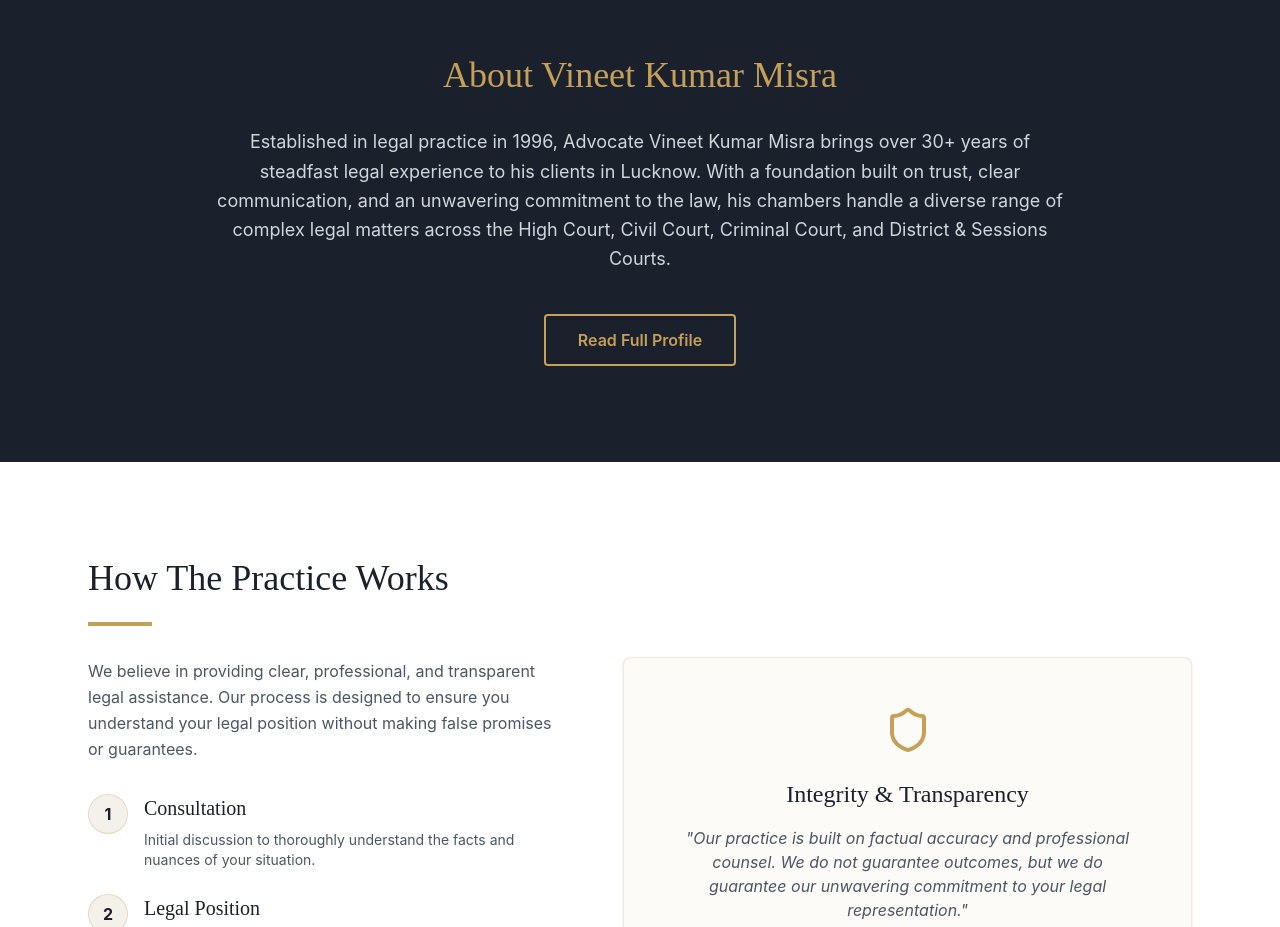
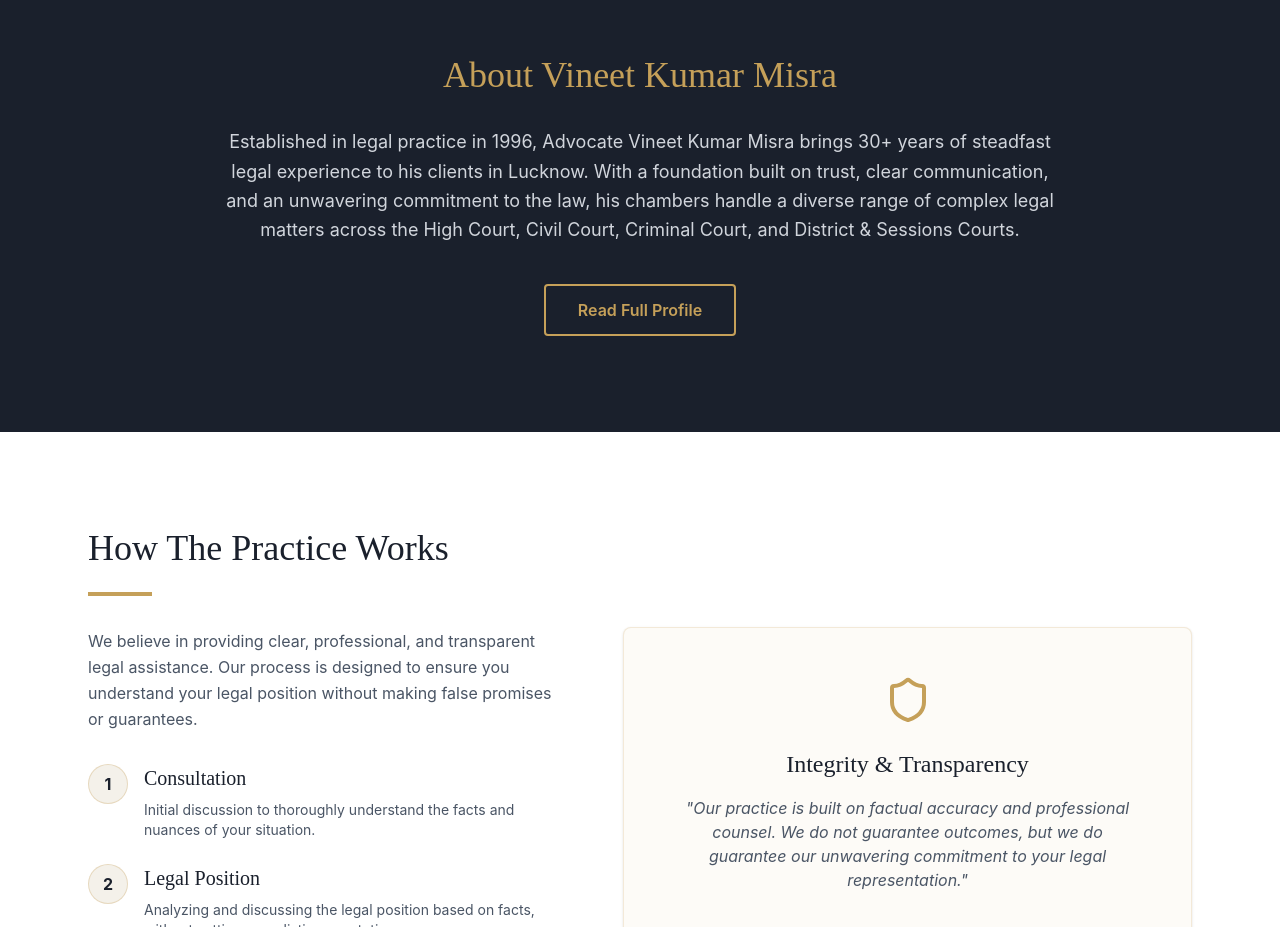
Before and after one commit to iVedansh/Legal-portfolio-, a React (Vite) app: page / in a window 1280 px wide. Shown: the part 1920-2847 px from the top of the page. Built offline with nearby package versions, Linux system fonts and the light colour scheme.

Commit message:
Polish 30+ years experience wording

```diff
--- a/src/pages/Home.tsx
+++ b/src/pages/Home.tsx
@@ -52,7 +52,7 @@ const Home = () => {
           <PracticeAreaCard title="District & Sessions Court" icon={Scale} description="Representation in Lucknow District & Sessions court cases." />
         </div>
       </div></section>
-      <section className="py-24 bg-navy-900 text-ivory-100"><div className="container mx-auto px-6 max-w-4xl text-center"><h2 className="text-4xl font-serif text-gold-500 mb-8">About Vineet Kumar Misra</h2><p className="text-lg text-gray-300 leading-relaxed mb-10">Established in legal practice in 1996, Advocate Vineet Kumar Misra brings over 30+ years of steadfast legal experience to his clients in Lucknow. With a foundation built on trust, clear communication, and an unwavering commitment to the law, his chambers handle a diverse range of complex legal matters across the High Court, Civil Court, Criminal Court, and District & Sessions Courts.</p><Link to="/about" className="inline-block border-2 border-gold-500 text-gold-500 hover:bg-gold-500 hover:text-navy-900 px-8 py-3 rounded font-semibold transition-all">Read Full Profile</Link></div></section>
+      <section className="py-24 bg-navy-900 text-ivory-100"><div className="container mx-auto px-6 max-w-4xl text-center"><h2 className="text-4xl font-serif text-gold-500 mb-8">About Vineet Kumar Misra</h2><p className="text-lg text-gray-300 leading-relaxed mb-10">Established in legal practice in 1996, Advocate Vineet Kumar Misra brings 30+ years of steadfast legal experience to his clients in Lucknow. With a foundation built on trust, clear communication, and an unwavering commitment to the law, his chambers handle a diverse range of complex legal matters across the High Court, Civil Court, Criminal Court, and District & Sessions Courts.</p><Link to="/about" className="inline-block border-2 border-gold-500 text-gold-500 hover:bg-gold-500 hover:text-navy-900 px-8 py-3 rounded font-semibold transition-all">Read Full Profile</Link></div></section>
       <section className="py-24 bg-white"><div className="container mx-auto px-6 max-w-6xl"><div className="flex flex-col lg:flex-row gap-16 items-center"><div className="flex-1"><h2 className="text-4xl font-serif text-navy-900 mb-6">How The Practice Works</h2><div className="w-16 h-1 bg-gold-500 mb-8"></div><p className="text-gray-600 mb-8 leading-relaxed">We believe in providing clear, professional, and transparent legal assistance. Our process is designed to ensure you understand your legal position without making false promises or guarantees.</p><div className="space-y-6">
         <div className="flex gap-4"><div className="w-10 h-10 rounded-full bg-ivory-200 text-navy-900 flex items-center justify-center font-bold flex-shrink-0 border border-gold-500/30">1</div><div><h4 className="text-xl font-serif text-navy-900 mb-2">Consultation</h4><p className="text-gray-600 text-sm">Initial discussion to thoroughly understand the facts and nuances of your situation.</p></div></div>
         <div className="flex gap-4"><div className="w-10 h-10 rounded-full bg-ivory-200 text-navy-900 flex items-center justify-center font-bold flex-shrink-0 border border-gold-500/30">2</div><div><h4 className="text-xl font-serif text-navy-900 mb-2">Legal Position</h4><p className="text-gray-600 text-sm">Analyzing and discussing the legal position based on facts, without setting unrealistic expectations.</p></div></div>
```
